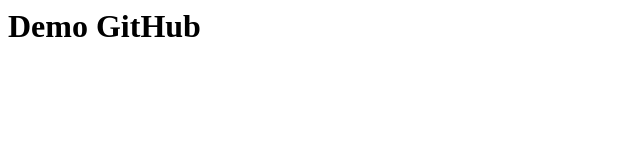
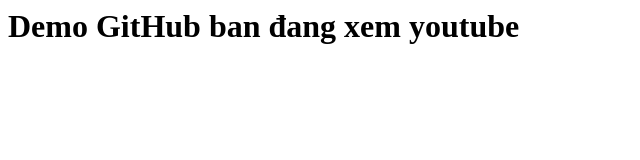
Before and after one commit to thienvv1110/repository_1, a plain HTML site: page index.html in a window 1280 px wide. Shown: the whole page, without its empty margins (0-640 px from the left). Drawn offline with Linux system fonts and the light colour scheme.

Commit message:
Update index.html

```diff
--- a/index.html
+++ b/index.html
@@ -1 +1,2 @@
 <h1>Demo GitHub</h/h1>
+ban đang xem youtube
```
